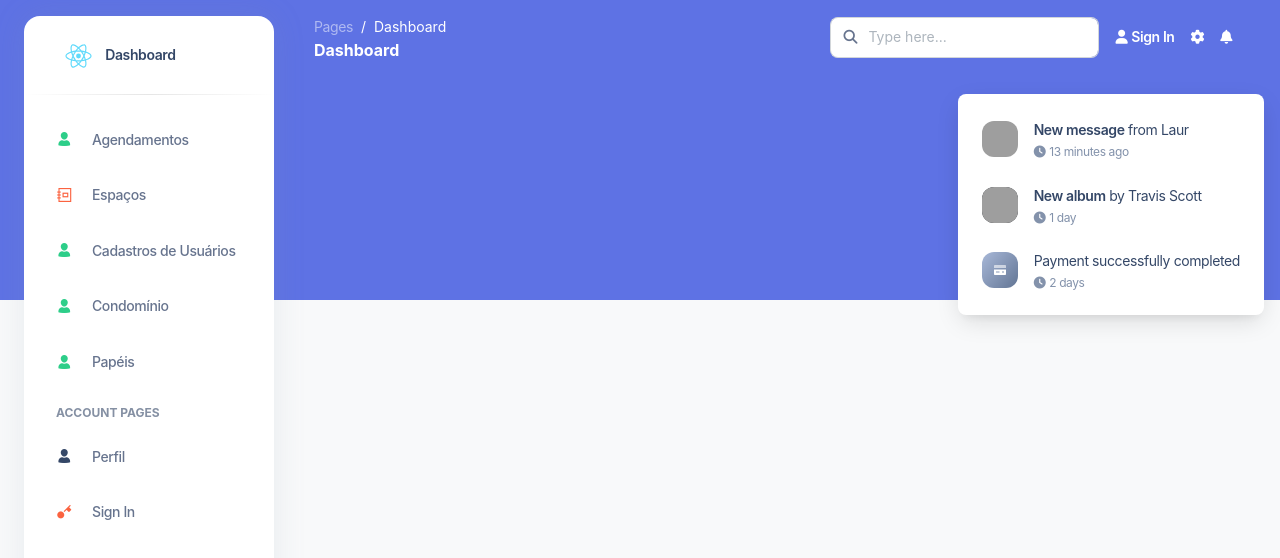
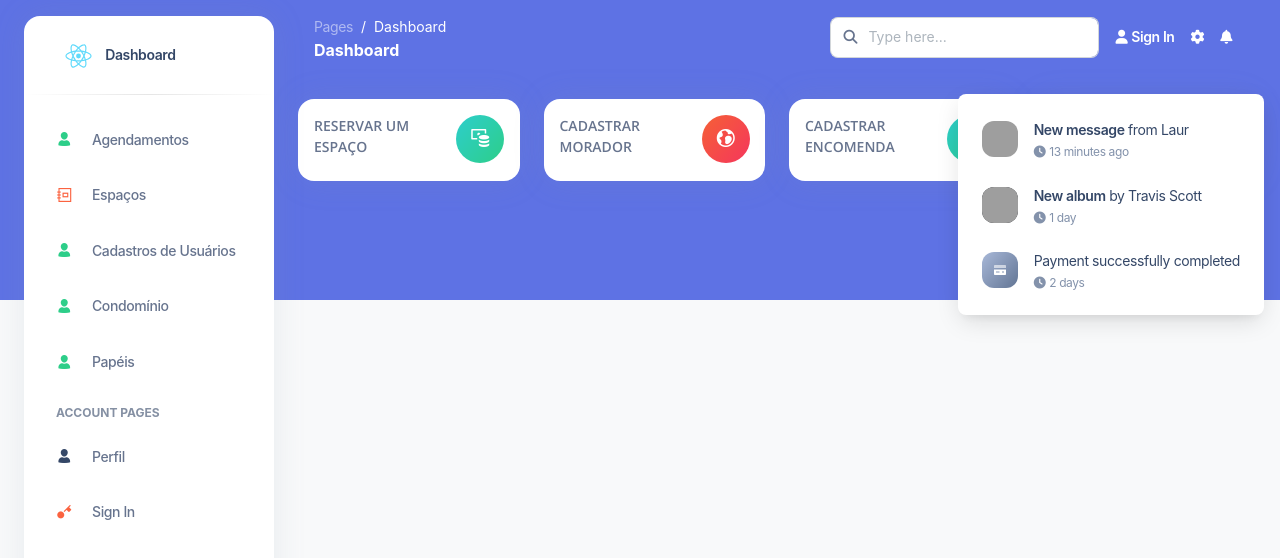
Before and after one commit to vinic-i/esdb, a React (Create React App) app in the folder demo-web/: page / in a window 1280 px wide. Shown: the top 558 px of the page. Built offline with nearby package versions, Linux system fonts and the light colour scheme; grey boxes are pictures that could not be loaded.

Commit message:
cards de funcionalidades

```diff
--- a/demo-web/src/App.js
+++ b/demo-web/src/App.js
@@ -9,6 +9,7 @@ import SideBar from "./components/template/SideBar";
 import Footer from "./components/template/Footer";
 import {UserProvider} from "./store/UsuarioContext";
 import CondominioDetailsPage from './pages/CondominioDetailsPage';
+import CardItem from "./components/template/CardItem";
 
 const App = () => {
     return (
@@ -19,7 +20,37 @@ const App = () => {
                 <main className="main-content position-relative border-radius-lg ">
                     <NavBar/>
                     <div className="container-fluid py-4">
+                        <div className="row">
+                            <div className="col-xl-3 col-sm-6 mb-xl-0 mb-4">
+                                <CardItem
+                                    title="Reservar um espaço"
+                                    icon="ni ni-money-coins text-lg opacity-10"
+                                    iconContainerClass="bg-gradient-success shadow-success" // Exemplo de classe personalizada
+                                />
+                            </div>
+                            <div className="col-xl-3 col-sm-6 mb-xl-0 mb-4">
+                                <CardItem
+                                    title="Cadastrar morador"
+                                    icon="ni ni-world text-lg opacity-10"
+                                    iconContainerClass="bg-gradient-danger shadow-danger" // Exemplo de classe personalizada
+                                />
+                            </div>
+                            <div className="col-xl-3 col-sm-6 mb-xl-0 mb-4">
+                                <CardItem
+                                    title="Cadastrar encomenda"
+                                    icon="ni ni-paper-diploma text-lg opacity-10"
+                                    iconContainerClass="bg-gradient-success shadow-success" // Exemplo de classe personalizada
+                                />
+                            </div>
+                            <div className="col-xl-3 col-sm-6">
+                                <CardItem
+                                    title="Alugueis de apartamento"
+                                    icon="ni ni-cart text-lg opacity-10"
+                                    iconContainerClass="bg-gradient-warning shadow-warning" // Exemplo de classe personalizada
+                                />
+                            </div>
 
+                        </div>
                         <Routes>
                             <Route path="/roles" element={<RolesPage/>}/>
                             <Route path="/usuarios" element={<UsuariosPage/>}/>
--- /dev/null
+++ b/demo-web/src/components/template/CardItem.js
@@ -0,0 +1,53 @@
+import React from 'react';
+import PropTypes from 'prop-types';
+
+const CardItem = ({
+                      title = 'Default Title',
+                      amount = 0,
+                      quantidade = 0,
+                      icon = 'ni ni-money-coins text-lg opacity-10',
+                      iconContainerClass = 'bg-gradient-primary shadow-primary' // Classe padrão do contêiner do ícone
+
+                  }) => {
+    return (
+        <div className="card">
+            <div className="card-body p-3">
+                <div className="row">
+                    <div className="col-8">
+                        <div className="numbers">
+                            {title && (
+                                <p className="text-sm mb-0 text-uppercase font-weight-bold">{title}</p>
+                            )}
+                            {amount !== undefined && (
+                                <h5 className="font-weight-bolder">{amount ? amount + ' disnponíveis' : ''}</h5>
+                            )}
+                            {quantidade !== undefined && (
+                                <p className="mb-0">
+                                    <span className="text-success text-sm font-weight-bolder">
+                                        {quantidade ? quantidade + ' ' : ''}
+                                    </span>
+                                </p>
+                            )}
+                        </div>
+                    </div>
+                    <div className="col-4 text-end">
+                        {icon && (
+                            <div className={`icon icon-shape ${iconContainerClass} text-center rounded-circle`}>
+                                <i className={icon} aria-hidden="true"></i>
+                            </div>
+                        )}
+                    </div>
+                </div>
+            </div>
+        </div>
+    );
+};
+
+CardItem.propTypes = {
+    title: PropTypes.string,
+    amount: PropTypes.number,
+    quantidade: PropTypes.number,
+    icon: PropTypes.string,
+};
+
+export default CardItem;
```
